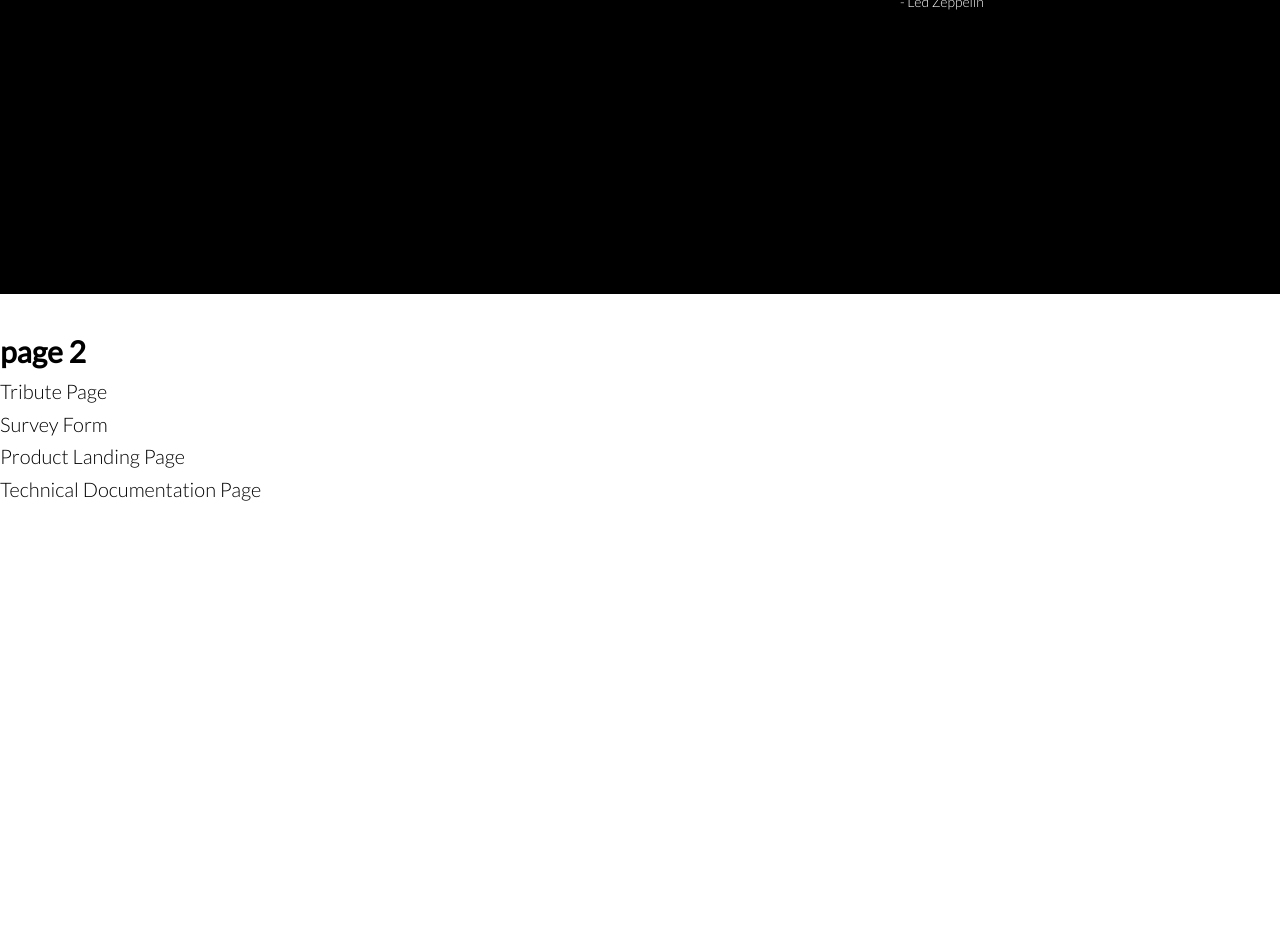
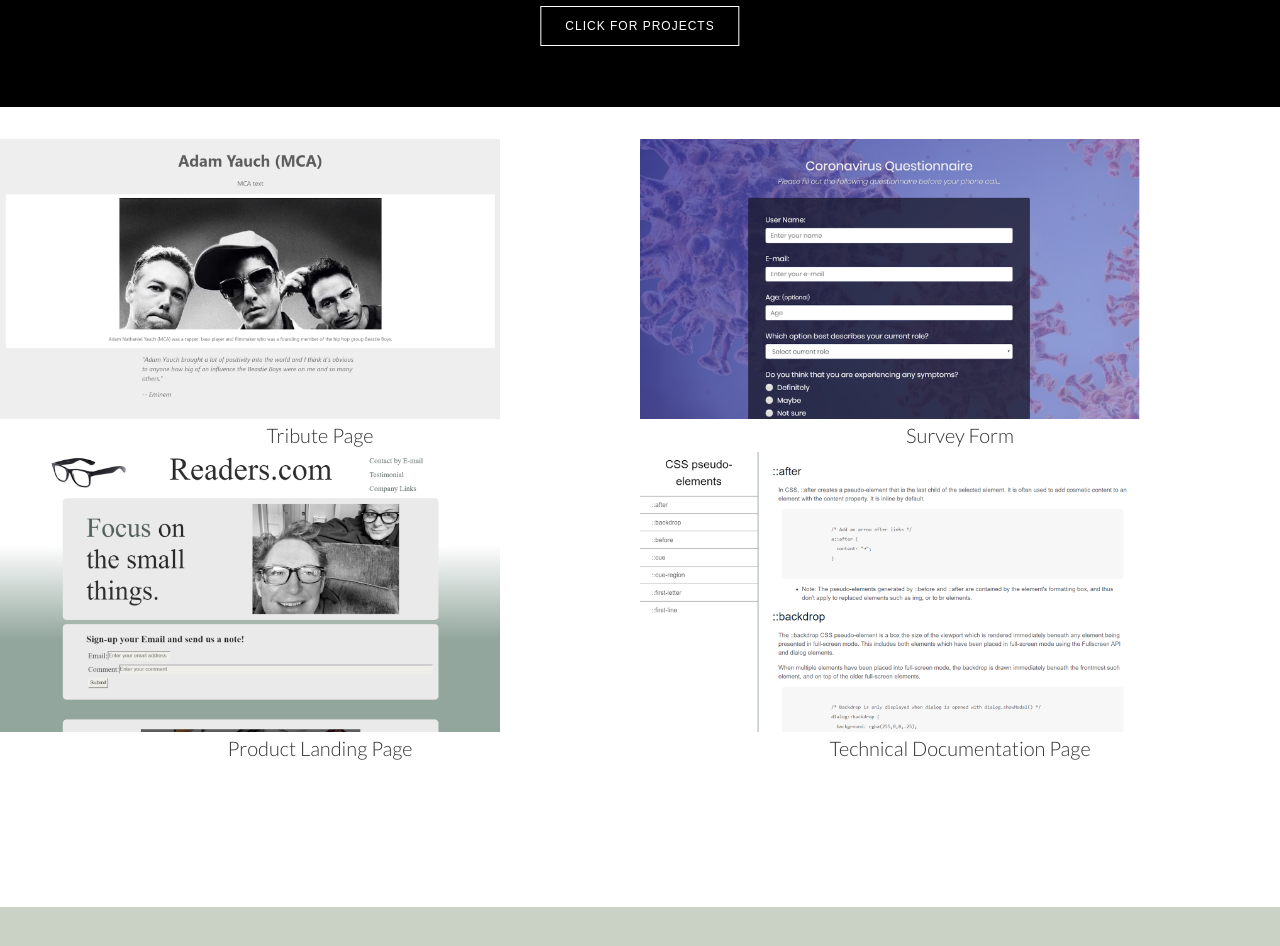
Before and after one commit to rootdown001/personal_page, a plain HTML site: page index.html in a window 1280 px wide. Shown: the part 660-1606 px from the top of the page. After the commit the page ends 1567 px from the top, so only its background shows below. Drawn offline with Linux system fonts and the light colour scheme.

Commit message:
pre grid

```diff
--- a/index.html
+++ b/index.html
@@ -27,7 +27,7 @@
             <nav id="navbar" class="nav-primary">
                 <ul>
                     <li>
-                        <a>Skills</a>
+                        <a href="#page-2">Skills</a>
                     </li>
                     <li>
                         <a>Projects</a>
@@ -55,6 +55,8 @@
             <p id="welcome-title">Learning Since 1968.</p>
             <p id="sub">Always be curious.</p>
 
+
+
             <figure id="img-div">
                 <img id="image" src="lance_bw.jpeg"
                 alt="Lance in black & white"/>
@@ -62,6 +64,8 @@
                     <span class="quote">"Many dreams come true, and some have silver linings."</span><br>         - Led Zeppelin
                   </figcaption>
             </figure>
+
+
 
             <ul>
                 <li>
@@ -96,6 +100,10 @@
                 </li>
             </ul>
 
+            <button class="button">
+                Click for projects
+            </button>
+
 
 
         </section>
@@ -106,14 +114,12 @@
 
     <div>
        <!-- centered page 2-->
-       <div id="page-2">
+        <div id="page-2">
 
         <!--  Title Section 2 -->
         <section id="title-2">
 
 <br>
-
-            <h1>page 2</h1>
 
 
 
@@ -122,18 +128,29 @@
         <!--  Projects Section  -->
         <section id="projects">
             <div class="projects-grid">
-                <P>Tribute Page</P>
-                <a href="https://codepen.io/rootdown001/pen/qBOEzeR" class="project-tile"></a>
 
-                <P>Survey Form</P>
-                <a href="https://codepen.io/rootdown001/pen/QWjwejR" class="project-tile"></a>
-
-                <P>Product Landing Page</P>
-                <a href="https://codepen.io/rootdown001/pen/RwWNXrM" class="project-tile"></a>
+                <a href="https://codepen.io/rootdown001/pen/qBOEzeR" target="_blank" class="project-tile">
+                    <img class="project-image" src="tribute_page.png" alt="project"/>
+                    <P>Tribute Page</P>
+                </a>
 
 
-                <P>Technical Documentation Page</P>
-                <a href="https://codepen.io/rootdown001/pen/jObEgWj" class="project-tile"></a>
+                <a href="https://codepen.io/rootdown001/pen/QWjwejR" target="_blank" class="project-tile">
+                    <img class="project-image" src="survey_form.png" alt="project"/>
+                    <P>Survey Form</P>
+                </a>
+
+
+                <a href="https://codepen.io/rootdown001/pen/RwWNXrM" target="_blank" class="project-tile">
+                    <img class="project-image" src="landing_page.png" alt="project"/>
+                    <P>Product Landing Page</P>
+                </a>
+
+
+                <a href="https://codepen.io/rootdown001/pen/jObEgWj" target="_blank" class="project-tile">
+                    <img class="project-image" src="tech_doc.png" alt="project"/>
+                    <P>Technical Documentation Page</P>
+                </a>
 
             </div>
         </section>
--- a/style.css
+++ b/style.css
@@ -92,14 +92,12 @@ a {
 	background-color: black;
 	/* background: linear-gradient(45deg, rgb(49, 49, 49), #000); */
 	color: #fff;
-	height: 100%;
   }
 
 #welcome-section {
 	padding-left: 160px;
 	padding-right: 160px;
 	padding-top: 80px;
-	padding-bottom: 80px;
 }
 
 #welcome-title {
@@ -134,6 +132,36 @@ a {
 	list-style-type: none;
 }
 
+/*
+.mybutton {
+	display: block;
+	margin: 0px auto;
+
+
+}
+*/
+
+.button {
+	position: relative;
+	top: 16px;
+	left: 50%;
+	transform: translate(-50%);
+	display: inline-block;
+	border: 1px solid #fff;
+	color: #fff;
+	background-color: transparent;
+	font-size: 12px;
+	font-size: 1.2rem;
+	font-weight: 300;
+	letter-spacing: 1px;
+	padding: 12px 24px;
+	text-transform: uppercase;
+	cursor: pointer;
+	width: auto;
+	text-align: center;
+
+}
+
 #image {
 	width: 100%
 }
@@ -142,7 +170,7 @@ a {
 	width: 220px;
 	position: relative;
 	float: right;
-	top: 92px;
+	top: 82px;
 }
 
 #img-caption {
@@ -167,5 +195,18 @@ figcaption:first-letter {
 	margin-top: 77px;
 	background-color: #fff;
 	color: #000;
-	height: 100%;
+	height: 100vh;
   }
+
+  .project-image {
+	  width: 500px;
+  }
+
+  .projects-grid {
+	  display: grid;
+	  grid-template-columns: repeat(2, 1fr);
+  }
+
+  .project-tile > p {
+	  text-align: center;
+  }
```
Also changed, not shown: landing_page.png (added), survey_form.png (added), tech_doc.png (added), tribute_page.png (added).
